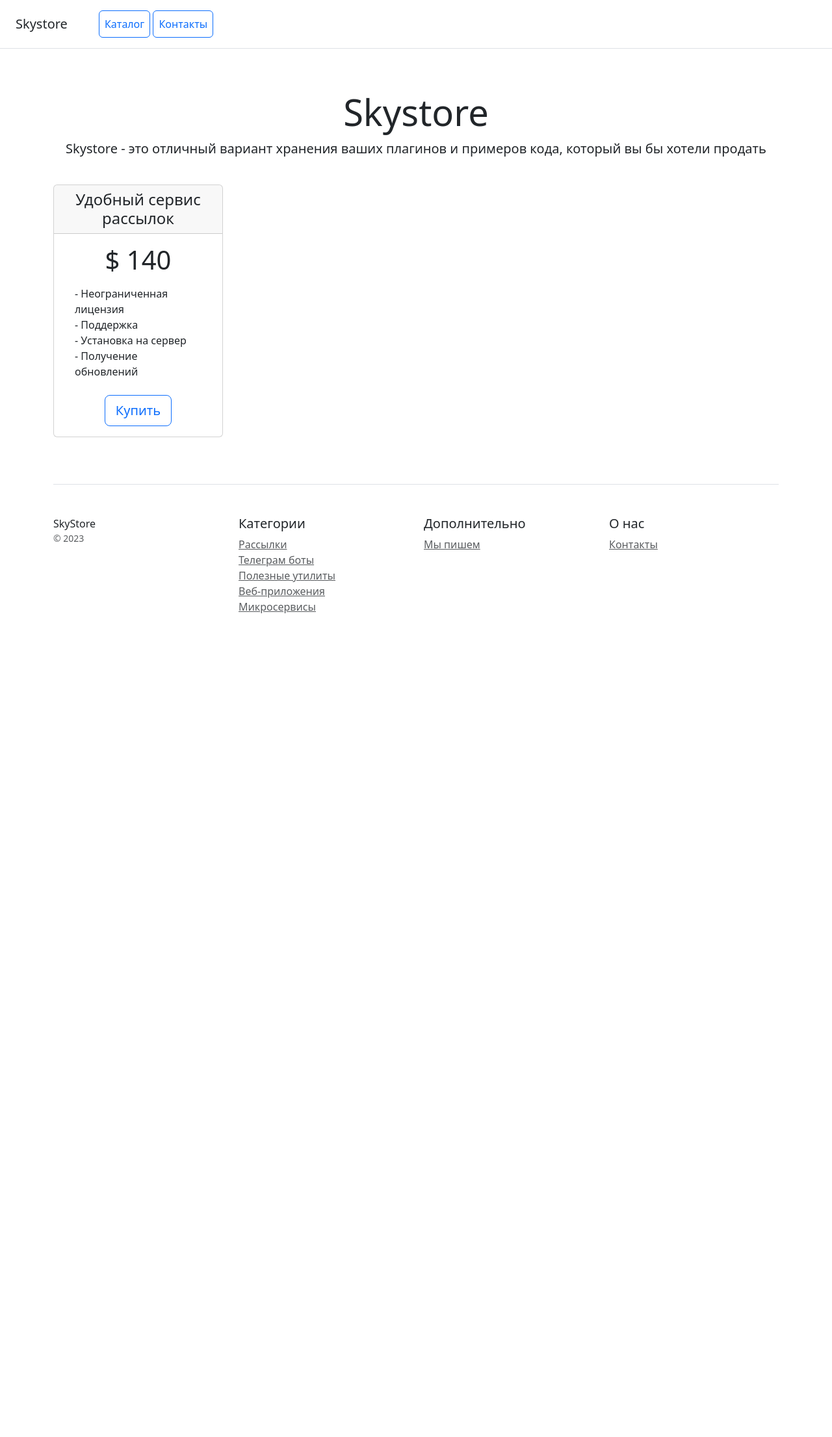
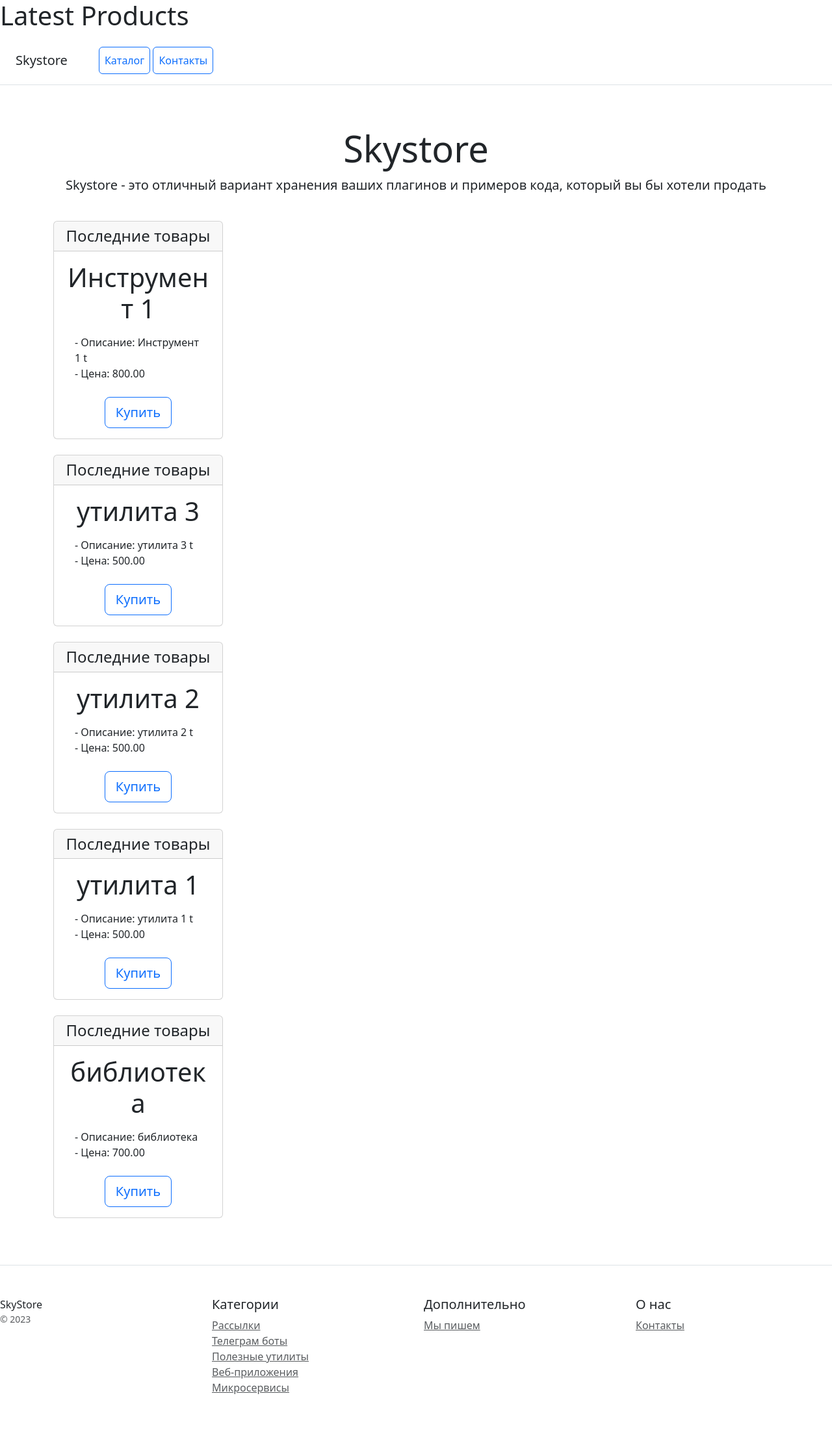
Before and after one commit to Arctiqa/web-store, a Django app: page / in a window 1280 px wide. Shown: the whole page at 65% size. Before the commit the page ends 944 px from the top, so only its background shows below. Run offline with Django 5.2, Linux system fonts and the light colour scheme; data comes from the database, SQL or seed files in the repository.

Commit message:
latest products task

```diff
--- a/catalog/templates/catalog/index.html
+++ b/catalog/templates/catalog/index.html
@@ -1,13 +1,15 @@
-
 <!doctype html>
 <html lang="en">
 <head>
     <meta charset="utf-8">
     <meta name="viewport" content="width=device-width, initial-scale=1">
     <title>Skystore</title>
-    <link href="https://cdn.jsdelivr.net/npm/bootstrap@5.3.2/dist/css/bootstrap.min.css" rel="stylesheet" integrity="sha384-T3c6CoIi6uLrA9TneNEoa7RxnatzjcDSCmG1MXxSR1GAsXEV/Dwwykc2MPK8M2HN" crossorigin="anonymous">
+    <link href="https://cdn.jsdelivr.net/npm/bootstrap@5.3.2/dist/css/bootstrap.min.css" rel="stylesheet"
+          integrity="sha384-T3c6CoIi6uLrA9TneNEoa7RxnatzjcDSCmG1MXxSR1GAsXEV/Dwwykc2MPK8M2HN" crossorigin="anonymous">
 </head>
 <body>
+<h1>Latest Products</h1>
+
 <div class="d-flex flex-column flex-md-row align-items-center p-3 px-md-4 mb-3 bg-white border-bottom box-shadow">
     <h5 class="my-0 mr-md-auto font-weight-normal">Skystore</h5>
     <nav class="ms-5">
@@ -25,20 +27,27 @@
 <div class="container">
     <div class="row text-center">
         <div class="col-3">
+
+            <div class="row">
+                {% for product in latest_products %}
+                <div class="col-md-25">
                     <div class="card mb-4 box-shadow">
                         <div class="card-header">
-                    <h4 class="my-0 font-weight-normal">Удобный сервис рассылок</h4>
+                            <h4 class="my-0 font-weight-normal">Последние товары</h4>
                         </div>
                         <div class="card-body">
-                    <h1 class="card-title pricing-card-title">$ 140</h1>
+                            <h1 class="card-title pricing-card-title">{{product.product_name}}</h1>
                             <ul class="list-unstyled mt-3 mb-4 text-start m-3">
-                        <li>- Неограниченная лицензия</li>
-                        <li>- Поддержка</li>
-                        <li>- Установка на сервер</li>
-                        <li>- Получение обновлений</li>
+                                <li>- Описание: {{product.description}}</li>
+                                <li>- Цена: {{product.price}}</li>
                             </ul>
                             <button type="button" class="btn btn-lg btn-block btn-outline-primary">Купить</button>
                         </div>
+                    </div>
+                </div>
+                {% endfor %}
+            </div>
+
         </div>
     </div>
 </div>
@@ -75,6 +84,8 @@
 </footer>
 </div>
 
-<script src="https://cdn.jsdelivr.net/npm/bootstrap@5.3.2/dist/js/bootstrap.bundle.min.js" integrity="sha384-C6RzsynM9kWDrMNeT87bh95OGNyZPhcTNXj1NW7RuBCsyN/o0jlpcV8Qyq46cDfL" crossorigin="anonymous"></script>
+<script src="https://cdn.jsdelivr.net/npm/bootstrap@5.3.2/dist/js/bootstrap.bundle.min.js"
+        integrity="sha384-C6RzsynM9kWDrMNeT87bh95OGNyZPhcTNXj1NW7RuBCsyN/o0jlpcV8Qyq46cDfL"
+        crossorigin="anonymous"></script>
 </body>
 </html>
--- a/catalog/views.py
+++ b/catalog/views.py
@@ -1,9 +1,13 @@
 from django.shortcuts import render
 from datetime import datetime
 
+from catalog.models import Product
+
 
 def index(request):
-    return render(request, 'catalog/index.html')
+    latest_products = Product.objects.order_by('-created_at')[:5]
+
+    return render(request, 'catalog/index.html',  {'latest_products': latest_products})
 
 
 def contacts(request):
```
Lines whose indentation alone changed are shown as unchanged.
